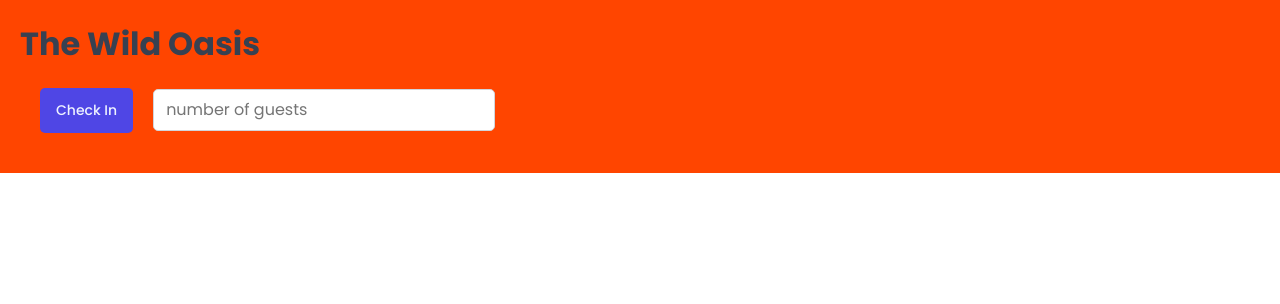
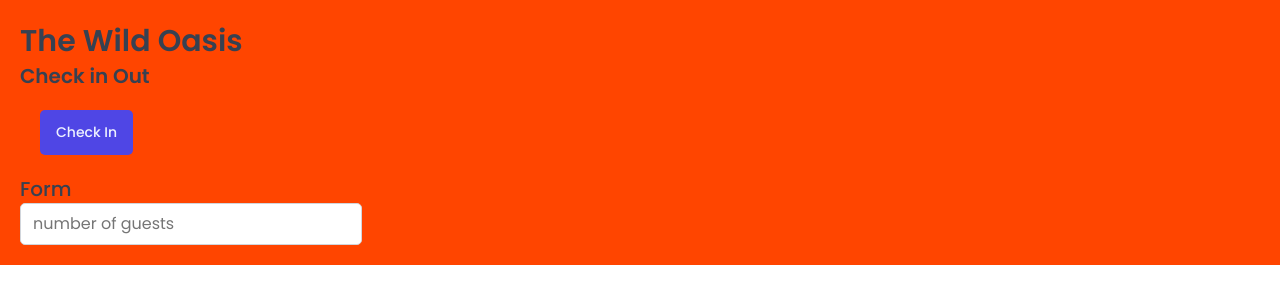
Before and after one commit to BekCodingAddict/The-Wild-Oasis, a React (Vite) app in the folder client/: page / in a window 1280 px wide. Shown: the top 304 px of the page. Built offline with nearby package versions, Linux system fonts and the light colour scheme; a web font is replaced by a local one.

Commit message:
Styled Component  Props and css function practices

```diff
--- a/client/src/App.jsx
+++ b/client/src/App.jsx
@@ -2,6 +2,7 @@
 import GlobalStyles from "./styles/GlobalStyles";
 import Button from "./ui/Button";
 import Input from "./ui/Input";
+import Heading from "./ui/Hading";
 
 const StyledApp = styled.main`
   background-color: orangered;
@@ -12,8 +13,11 @@
     <>
       <GlobalStyles />
       <StyledApp>
-        <h1>The Wild Oasis</h1>
+        <Heading as="h1">The Wild Oasis</Heading>
+        <Heading as="h2">Check in Out</Heading>
         <Button onClick={() => alert("check in")}>Check In</Button>
+
+        <Heading as="h3">Form</Heading>
         <Input type="number" placeholder="number of guests" />
       </StyledApp>
     </>
--- /dev/null
+++ b/client/src/ui/Hading.jsx
@@ -0,0 +1,31 @@
+import styled, { css } from "styled-components";
+
+// const test = css`
+//   text-align: center;
+//   ${10 > 5 && "background-color:var(--color-green-700);"}
+// `;
+
+const Heading = styled.h1`
+  ${(props) =>
+    props.as === "h1" &&
+    `
+     font-size: 3rem;
+     font-weight: 600;
+`}
+  ${(props) =>
+    props.as === "h2" &&
+    `
+     font-size: 2rem;
+     font-weight: 600;
+`}
+  ${(props) =>
+    props.as === "h3" &&
+    `
+     font-size: 2rem;
+     font-weight: 500;
+`}
+
+  line-height:1.4;
+`;
+
+export default Heading;
```
